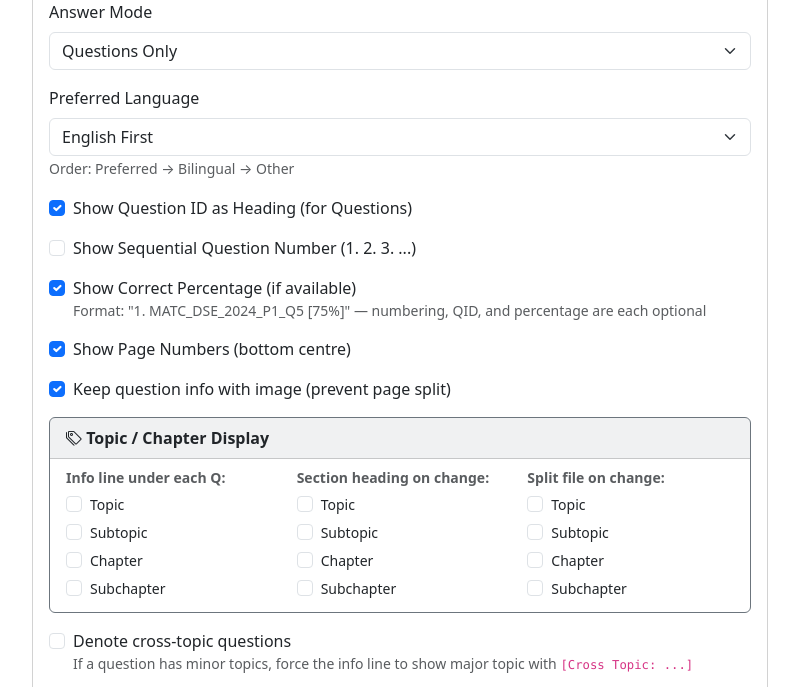
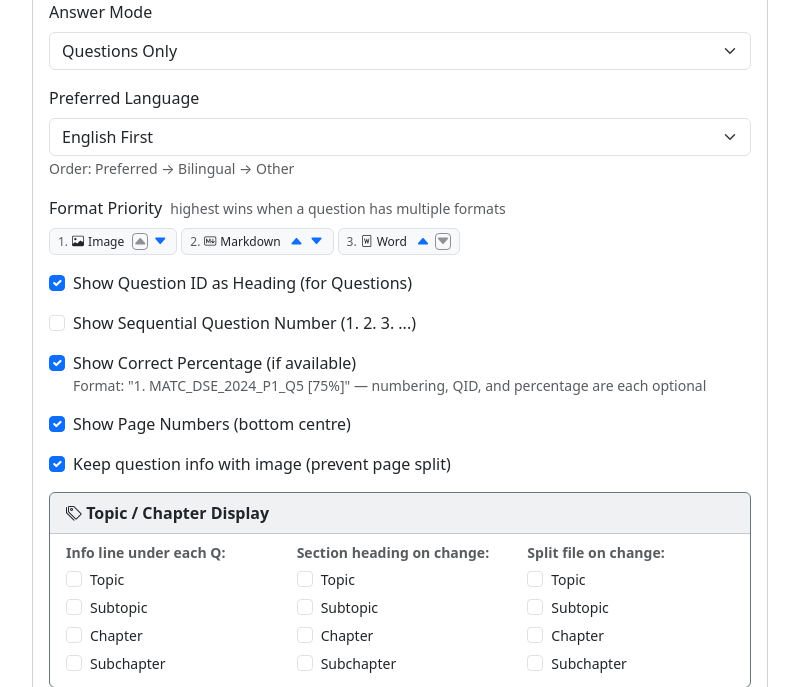
Before and after one commit to lst3245/oqb2, a Python web app: template templates/generate.html in a window 1280 px wide. Shown: the part 599-1286 px from the top of the page, without its empty margins (50-849 px from the left). Run offline with Jinja, Linux system fonts and the light colour scheme; the template is opened without the code that fills it: most values are stand-ins (such as "Sample title", 1, 10 or a date in 2020); some libraries are stand-ins or nearby versions.

Commit message:
Add format priority feature to question generation
- Introduced a new UI component for setting format priority in the question generation template, allowing users to specify the order of preferred formats (Image, Markdown, Word).
- Implemented JavaScript functions to manage the format priority chips, enabling users to reorder formats dynamically.
- Updated the generation options to include the selected format priority, ensuring it is serialized and processed correctly during document generation.
- Enhanced the user experience by providing visual feedback and interaction capabilities for format prioritization.

```diff
--- a/templates/generate.html
+++ b/templates/generate.html
@@ -139,6 +139,16 @@
                                 <option value="CH">Chinese First</option>
                             </select>
                             <small class="text-muted">Order: Preferred → Bilingual → Other</small>
+                        </div>
+
+                        <!-- Format Priority -->
+                        <div class="mb-3">
+                            <label class="form-label d-flex align-items-center gap-2">
+                                <span>Format Priority</span>
+                                <span class="text-muted small fw-normal">highest wins when a question has multiple formats</span>
+                            </label>
+                            <div id="formatPriorityChips" class="d-flex gap-1 flex-wrap align-items-center"></div>
+                            <input type="hidden" name="format_priority" id="formatPriority" value="IMG,MD,DOC">
                         </div>
 
                         <!-- Show Question ID -->
@@ -679,6 +689,15 @@ function restoreGenerationOptions(opts) {
         if (el) el.value = opts.preferred_language;
     }
 
+    // Format priority (comma-separated list, e.g. "IMG,MD,DOC")
+    if (opts.format_priority) {
+        const el = document.getElementById('formatPriority');
+        if (el) {
+            el.value = String(opts.format_priority);
+            if (typeof renderFormatPriorityChips === 'function') renderFormatPriorityChips();
+        }
+    }
+
     // Show QID checkbox
     if (opts.show_qid !== undefined) {
         document.getElementById('showQid').checked = (opts.show_qid === 'on' || opts.show_qid === true);
@@ -892,6 +911,71 @@ function getInputValue(name) {
 // Collect the current generation options into a JSON-serialisable object.
 // Mirrors what create_document() persists into GeneratedFile.generation_options,
 // EXCEPT question_ids (presets are selection-independent).
+// ===================== Format Priority chip widget =====================
+// Renders a small reorderable strip of format chips (IMG, MD, DOC) backed
+// by the hidden #formatPriority input. The first format wins when a
+// question has multiple available formats; ties fall through in order.
+const FORMAT_PRIORITY_META = {
+    IMG: { icon: 'bi-image',         label: 'Image' },
+    MD:  { icon: 'bi-markdown',      label: 'Markdown' },
+    DOC: { icon: 'bi-file-word',     label: 'Word' },
+};
+
+function readFormatPriority() {
+    const raw = (document.getElementById('formatPriority')?.value || 'IMG,MD,DOC')
+        .split(',').map(s => s.trim()).filter(s => s in FORMAT_PRIORITY_META);
+    // Guarantee all three present, in some order. Append any missing in default order.
+    for (const fmt of ['IMG', 'MD', 'DOC']) {
+        if (!raw.includes(fmt)) raw.push(fmt);
+    }
+    return raw.slice(0, 3);
+}
+
+function writeFormatPriority(arr) {
+    const el = document.getElementById('formatPriority');
+    if (el) el.value = arr.join(',');
+    renderFormatPriorityChips();
+}
+
+function moveFormatPriority(idx, dir) {
+    const arr = readFormatPriority();
+    const j = idx + (dir === 'up' ? -1 : 1);
+    if (j < 0 || j >= arr.length) return;
+    [arr[idx], arr[j]] = [arr[j], arr[idx]];
+    writeFormatPriority(arr);
+}
+
+function renderFormatPriorityChips() {
+    const host = document.getElementById('formatPriorityChips');
+    if (!host) return;
+    const arr = readFormatPriority();
+    host.innerHTML = arr.map((fmt, i) => {
+        const meta = FORMAT_PRIORITY_META[fmt];
+        const upDisabled  = i === 0           ? 'disabled' : '';
+        const downDisabled = i === arr.length-1 ? 'disabled' : '';
+        return `
+            <span class="badge bg-light text-dark border d-inline-flex align-items-center gap-1 py-1 px-2"
+                  style="font-weight: 500;">
+                <span class="text-muted">${i+1}.</span>
+                <i class="bi ${meta.icon}"></i>
+                <span>${meta.label}</span>
+                <button type="button" class="btn btn-sm p-0 ms-1 ${upDisabled ? 'text-muted' : 'text-primary'}"
+                        style="line-height: 1;" ${upDisabled}
+                        onclick="moveFormatPriority(${i}, 'up')" title="Move up">
+                    <i class="bi bi-caret-up-fill"></i>
+                </button>
+                <button type="button" class="btn btn-sm p-0 ${downDisabled ? 'text-muted' : 'text-primary'}"
+                        style="line-height: 1;" ${downDisabled}
+                        onclick="moveFormatPriority(${i}, 'down')" title="Move down">
+                    <i class="bi bi-caret-down-fill"></i>
+                </button>
+            </span>`;
+    }).join('');
+}
+
+// Initial render on page load.
+document.addEventListener('DOMContentLoaded', renderFormatPriorityChips);
+
 function getCurrentGenerationOptions() {
     const sortConfigStr = document.getElementById('sortConfigInput')?.value || '';
     return {
@@ -900,6 +984,7 @@ function getCurrentGenerationOptions() {
         answer_mode: document.getElementById('answerMode')?.value || 'QUE_ONLY',
         preferred_language: document.getElementById('preferredLanguage')?.value || 'EN',
         answer_preference: document.getElementById('answerPreference')?.value || 'image_first',
+        format_priority: readFormatPriority().join(','),
         show_qid: getCheckedValue('showQid'),
         show_qid_answer: getCheckedValue('showQidAnswer'),
         show_correct_pct: getCheckedValue('showCorrectPct'),
```
Also changed, not shown: app/generator.py (+53 -17 lines), CHANGELOG.md, 1 other file.
